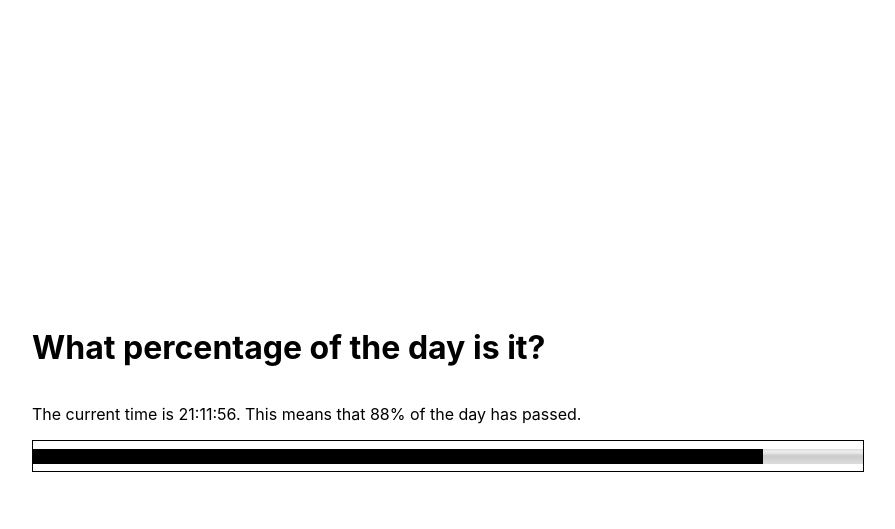
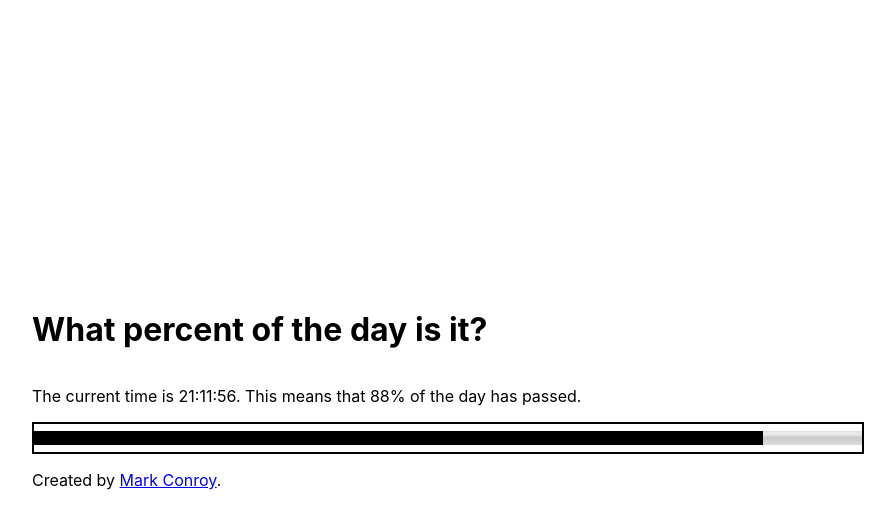
Before and after one commit to markconroy/fun, a PHP site: page /percent/index.html in a window 1280 px wide. Shown: the top 529 px of the page, without its empty margins (192-1087 px from the left). Run offline with PHP 8.4, Linux system fonts and the light colour scheme.

Commit message:
a small bit of rearranging

```diff
--- a/percent/index.html
+++ b/percent/index.html
@@ -3,15 +3,17 @@
 <head>
   <meta charset="UTF-8">
   <meta name="viewport" content="width=device-width, initial-scale=1.0">
-  <link rel="stylesheet" href="style.css">
-  <title>What Percentage of the Day is It?</title>
+  <link rel="stylesheet" href="../style.css">
+  <link rel="stylesheet" href="percent.css">
+  <title>What Percent of the Day is It?</title>
 </head>
 <body>
-  <h1>What percentage of the day is it?</h1>
+
+  <h1>What percent of the day is it?</h1>
   <p>The current time is <span class="the-time-is"></span>. This means that <span class="percentage-passed"></span>% of the day has passed.</p>
+  <meter class="meter" min="0" max="100" value="50"></meter>
+  <footer>Created by <a href="https://mark.ie">Mark Conroy</a>.</footer>
 
-  <meter class="meter" min="0" max="100" value="66">
-
-  <script src="script.js"></script>
+  <script src="percent.js"></script>
 </body>
 </html>
--- /dev/null
+++ b/percent/percent.css
@@ -0,0 +1,19 @@
+:root {
+  --meter-bar-color: #000;
+}
+
+.meter {
+  width: 100%;
+  height: 2rem;
+  margin-bottom: 1rem;
+  border: 2px solid #000;
+  background: #fff;
+}
+
+meter:-moz-meter-optimum::-moz-meter-bar {
+  background: var(--meter-bar-color);
+}
+
+meter::-webkit-meter-optimum-value {
+  background: var(--meter-bar-color);
+}
--- a/percent/style.css
+++ b/style.css
@@ -2,10 +2,6 @@
 *::before,
 *::after {
   box-sizing: border-box;
-}
-
-:root {
-  --meter-bar-color: #000;
 }
 
 body {
@@ -22,17 +18,3 @@
 h1 {
   margin-top: 0;
 }
-
-.meter {
-  width: 100%;
-  height: 2rem;
-  border: 1px solid #000;
-  background: #fff;
-}
-
-meter:-moz-meter-optimum::-moz-meter-bar {
-  background: var(--meter-bar-color);
-}
-meter::-webkit-meter-optimum-value {
-  background: var(--meter-bar-color);
-}
```
Also changed, not shown: index.html (added, +20 -0 lines), percent/percent.js (renamed from percent/script.js).
